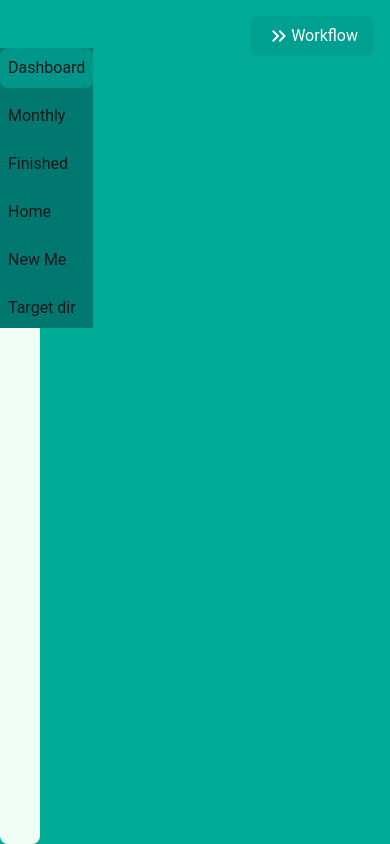
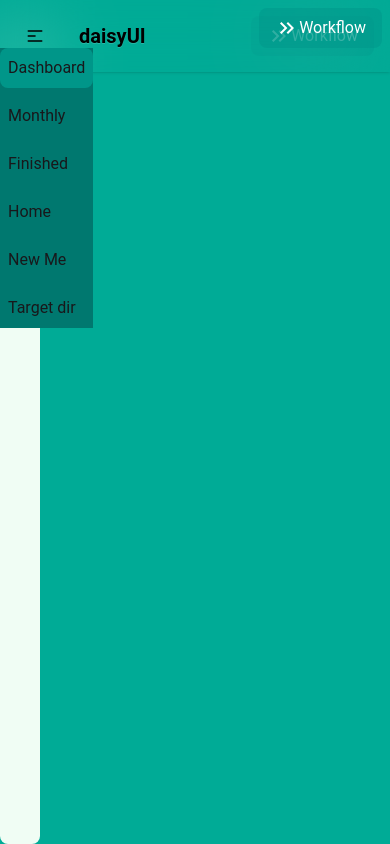
Before and after one commit to Apur0y/Track-Myself, a React (Vite) app in the folder track-myself-client/: page /overview in a window 390 px wide. Built offline with nearby package versions, Linux system fonts and the light colour scheme.

Commit message:
make it responsive

```diff
--- a/track-myself-client/src/Layout/MainLayout.jsx
+++ b/track-myself-client/src/Layout/MainLayout.jsx
@@ -3,6 +3,7 @@ import Navbar from "../Navbar/Navbar";
 import { Link, Outlet, useLocation } from "react-router-dom";
 import { ToastContainer } from "react-toastify";
 import { MdKeyboardDoubleArrowRight } from "react-icons/md";
+import TopNavbar from "../Navbar/TopNavbar";
 
 const MainLayout = () => {
   const [page,setPage]=useState(true)
@@ -19,7 +20,7 @@ const MainLayout = () => {
 
   return (
     <div className="">
-      {/* <Navbar></Navbar> */}
+      <TopNavbar></TopNavbar>
       <div className="">
         <Outlet></Outlet>
       </div>
--- a/track-myself-client/src/Navbar/Navbar.jsx
+++ b/track-myself-client/src/Navbar/Navbar.jsx
@@ -25,7 +25,7 @@ const Navbar = () => {
 
   return (
     <div>
-      <div className= {`top-0 w-full ${top?"bg-transparent " : "bg-teal-600/60 backdrop-blur-2xl" } z-30 pt-5 fixed flex justify-between  text-white`}>
+      <div className= {`top-0 w-full ${top?"bg-transparent " : "bg-teal-600/60 backdrop-blur-2xl" } z-40 pt-5 fixed flex justify-between  text-white`}>
         {/* <div className="">
           <a className="btn btn-ghost text-xl">Track Myself</a>
         </div> */}
--- /dev/null
+++ b/track-myself-client/src/Navbar/TopNavbar.jsx
@@ -0,0 +1,118 @@
+import React, { useEffect, useState } from "react";
+import { MdKeyboardDoubleArrowRight } from "react-icons/md";
+import { Link, useLocation } from "react-router-dom";
+
+const TopNavbar = () => {
+  const [page, setPage] = useState(true);
+
+  const location = useLocation();
+
+  useEffect(() => {
+    if (location.pathname.includes("/overview")) {
+      setPage(false);
+    } else {
+      setPage(true);
+    }
+  }, [location.pathname]);
+
+  return (
+    <div>
+      <div className="navbar backdrop-blur-2xl text-black shadow-sm fixed z-10">
+        <div className="navbar-start">
+          <div className="dropdown">
+            <div tabIndex={0} role="button" className="btn btn-ghost lg:hidden">
+              <svg
+                xmlns="http://www.w3.org/2000/svg"
+                className="h-5 w-5"
+                fill="none"
+                viewBox="0 0 24 24"
+                stroke="currentColor"
+              >
+                {" "}
+                <path
+                  strokeLinecap="round"
+                  strokeLinejoin="round"
+                  strokeWidth="2"
+                  d="M4 6h16M4 12h8m-8 6h16"
+                />{" "}
+              </svg>
+            </div>
+            <ul
+              tabIndex={0}
+              className="menu menu-sm dropdown-content bg-base-100 rounded-box z-1 mt-3 w-52 p-2 shadow"
+            >
+              <li>
+                <a>Item 1</a>
+              </li>
+              <li>
+                <a>Parent</a>
+                <ul className="p-2">
+                  <li>
+                    <a>Submenu 1</a>
+                  </li>
+                  <li>
+                    <a>Submenu 2</a>
+                  </li>
+                </ul>
+              </li>
+              <li>
+                <a>Item 3</a>
+              </li>
+            </ul>
+          </div>
+          <a className="btn btn-ghost text-xl">daisyUI</a>
+        </div>
+        <div className="navbar-center hidden lg:flex">
+          <ul className="menu menu-horizontal px-1">
+            <li>
+              <a>Item 1</a>
+            </li>
+            <li>
+              <details>
+                <summary>Parent</summary>
+                <ul className="p-2">
+                  <li>
+                    <a>Submenu 1</a>
+                  </li>
+                  <li>
+                    <a>Submenu 2</a>
+                  </li>
+                </ul>
+              </details>
+            </li>
+            <li>
+              <a>Item 3</a>
+            </li>
+          </ul>
+        </div>
+        <div className="navbar-end">
+          <div className="flex flex-col gap-4">
+            <Link to="/">
+              <button
+                className={`bg-teal-600/50 ${
+                  page ? "hidden" : ""
+                } hover:bg-teal-700 text-white px-4 py-2 rounded-lg flex`}
+              >
+                <MdKeyboardDoubleArrowRight className="my-auto size-6" />{" "}
+                Workflow
+              </button>
+            </Link>
+
+            <Link to="/overview/dashboard">
+              <button
+                className={`bg-teal-600 ${
+                  page ? "" : "hidden"
+                } hover:bg-teal-700 text-white px-4 py-2 rounded-lg flex`}
+              >
+                <MdKeyboardDoubleArrowRight className="my-auto size-6" />
+                Overview
+              </button>
+            </Link>
+          </div>
+        </div>
+      </div>
+    </div>
+  );
+};
+
+export default TopNavbar;
--- a/track-myself-client/src/pages/WorkEntry/Pending/Pending.jsx
+++ b/track-myself-client/src/pages/WorkEntry/Pending/Pending.jsx
@@ -47,8 +47,8 @@ const Pending = () => {
 
 
     return (
-        <div className=" rounded-lg w-full md:scale-100 md:h-full  md:max-w-4xl mx-auto overflow-y-auto  md:backdrop-blur-2xl bg-white text-blackrounded-md md:p-6">
-        <h1 className="text-2xl font-bold text-center mb-6 ">Tasks to Finish</h1>
+        <div className=" rounded-lg w-full md:scale-100 md:h-full mt-8 md:max-w-4xl mx-auto overflow-y-auto  md:backdrop-blur-2xl bg-white text-blackrounded-md md:p-6">
+        {/* <h1 className="text-2xl font-bold text-center mb-6 ">Tasks to Finish</h1> */}
 
         {/* <div className="overflow-x-auto w-full">
           {todo.length > 0 ? (
--- a/track-myself-client/src/pages/WorkEntry/Todo/Todo.jsx
+++ b/track-myself-client/src/pages/WorkEntry/Todo/Todo.jsx
@@ -28,7 +28,7 @@ const Todo = () => {
   };
 
   return (
-    <div className=" p-6 bg-[#6c938e] text-white rounded-lg shadow-md">
+    <div className=" p-6 bg-[#6c938e] text-white  max-w-sm shadow-md">
       <h2 className="text-xl font-bold mb-4">Add the Development:</h2>
       <form onSubmit={handleSubmit} className="space-y-4">
         <input
--- a/track-myself-client/src/pages/WorkEntry/WorkEntry.jsx
+++ b/track-myself-client/src/pages/WorkEntry/WorkEntry.jsx
@@ -13,14 +13,13 @@ const WorkEntry = () => {
     return (
         <div>
 
-            <div className='flex gap-5 w-11/12 mx-auto flex-col py-10'>
+            <div className='flex gap-5 flex-col-reverse  mx-auto  py-10 '>
 
+            <div className='flex  mt-12 '>
+                <Todo></Todo>
+            </div>
 
             <Pending></Pending>
-            <div className='flex items-center justify-center'>
-
-                <Todo></Todo>
-            </div>
 
             </div>
 
```
